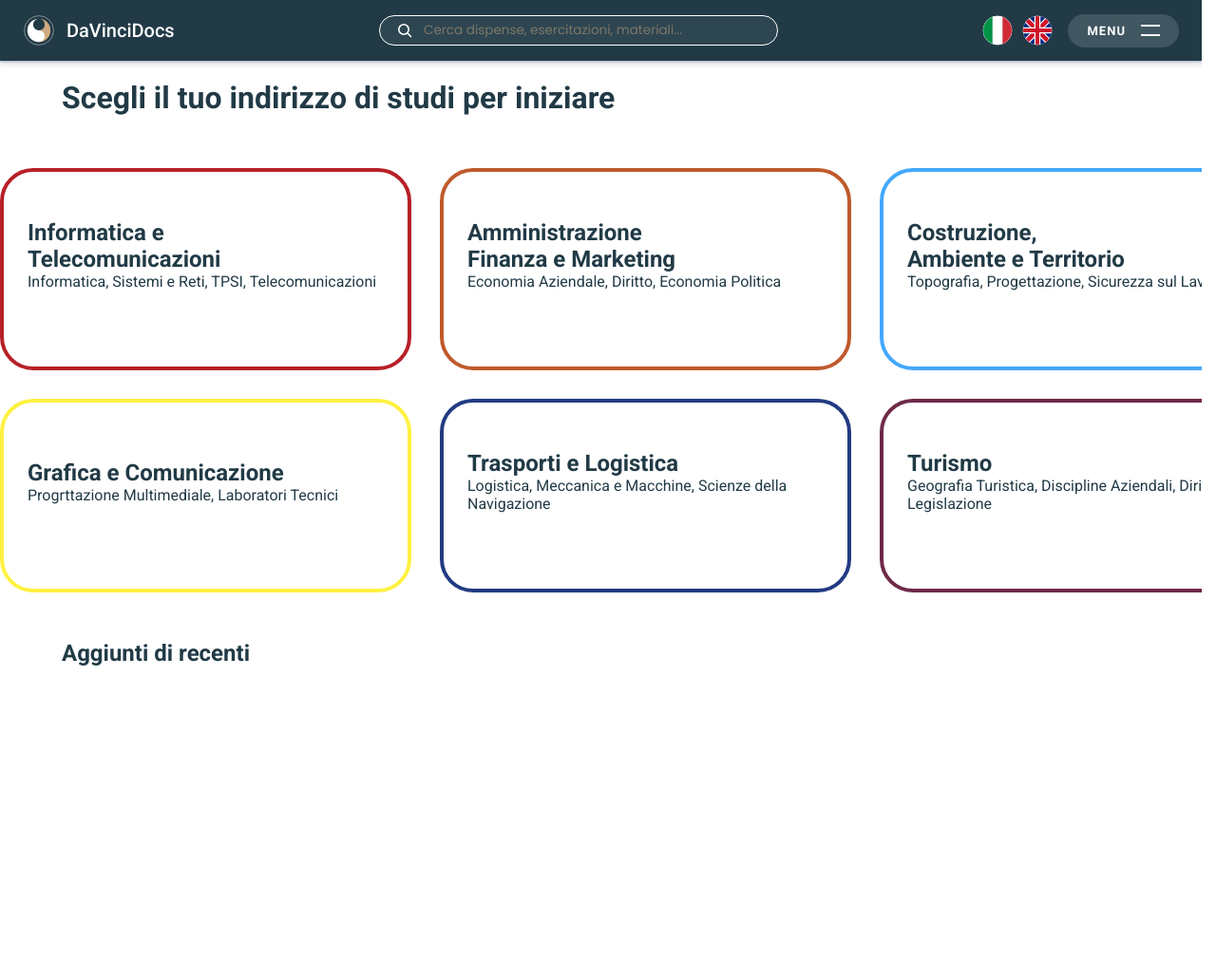
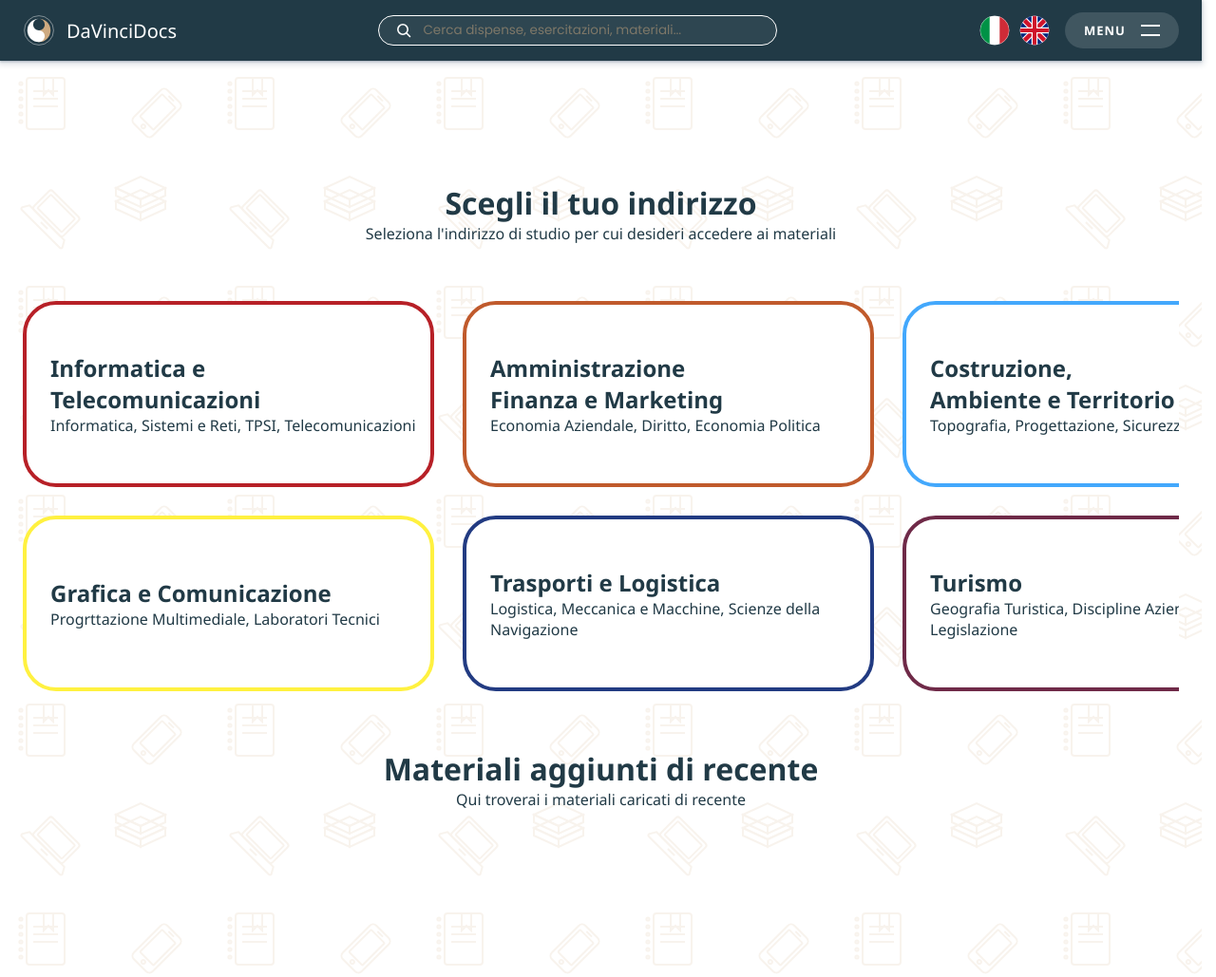
Before and after one commit to Thunder-webdev/DavinciDocs, a PHP site: page /dashboard.html in a window 1280 px wide. Shown: the whole page at 95% size. Before the commit the page ends 701 px from the top, so only its background shows below. Run offline with PHP 8.4, Linux system fonts and the light colour scheme; some web fonts are replaced.

Commit message:
Miglioramento dashboard.html

```diff
--- a/area.html
+++ b/area.html
@@ -18,7 +18,7 @@
 <header class="topbar">
   <a href="home.html" class="brand" aria-label="DaVinciDocs, torna alla home">
     <img src="img/logo.svg" width="34" height="34" alt="">
-    <span>DaVinciDocs</span>
+    <a href="home.html">DaVinciDocs</a>
   </a>
   <div class="search-wrap">
     <div class="search-bar">
--- a/css/style.css
+++ b/css/style.css
@@ -18,11 +18,11 @@
      vista con la barra a una senza (es. elenco -> griglia in area.html) la topbar
      cambierebbe larghezza di qualche pixel. */
 html{ overflow-x:hidden; scrollbar-gutter:stable; scroll-behavior:smooth; }
-body{ margin:0; background:var(--white); color:var(--navy); font-family:'Roboto',sans-serif; display:flex; flex-direction:column; min-height:100vh; }
+body{ margin:0; background:var(--white); color:var(--navy); font-family: 'Segoe UI', Tahoma, Geneva, Verdana, sans-serif; display:flex; flex-direction:column; min-height:100vh; }
 button,input,select,textarea{ font-family:inherit; }
 [hidden]{ display:none !important; }
 a{ text-decoration:none; color:inherit; }
-h1,h2,h3,p{ margin:0; }
+h1,h2,h3,p{ margin:0;}
 
 /* header — Material top app bar: 64dp height, elevation 2, 8dp-grid spacing */
 header.topbar{
@@ -34,7 +34,7 @@ header.topbar{
   flex:0 0 auto;
 }
 .brand{ display:flex; align-items:center; gap:12px; flex:0 0 auto; }
-.brand span{ color:var(--white); font-size:20px; font-weight:500; }
+.brand a{ color:var(--white); font-size:20px; font-weight:500; }
 .topbar-actions{ display:flex; align-items:center; gap:16px; flex:0 0 auto; }
 .search-wrap{ flex:1 1 auto; display:flex; justify-content:center; padding:0 16px; }
 .search-bar{ display:flex; align-items:center; gap:10px; background:rgba(255,255,255,0.06); border:1px solid var(--white); border-radius:100px; padding:3.6px 18px; max-width:420px; width:100%; }
--- a/css/style_dashboard.css
+++ b/css/style_dashboard.css
@@ -18,11 +18,12 @@
      vista con la barra a una senza (es. elenco -> griglia in area.html) la topbar
      cambierebbe larghezza di qualche pixel. */
 html{ overflow-x:hidden; scrollbar-gutter:stable; scroll-behavior:smooth; }
-body{ margin:0; background:var(--white); color:var(--navy); font-family:'Roboto',sans-serif; display:flex; flex-direction:column; min-height:100vh; }
+body{ margin:0; background:var(--white); color:var(--navy); font-family: 'Segoe UI', Tahoma, Geneva, Verdana, sans-serif; display:flex; flex-direction:column; min-height:100vh; }
 button,input,select,textarea{ font-family:inherit; }
 [hidden]{ display:none !important; }
 a{ text-decoration:none; color:inherit; }
-h1,h2,h3,p{ margin:0; }
+h1,h2,h3,p{ margin:0;}
+
 
 /* header — Material top app bar: 64dp height, elevation 2, 8dp-grid spacing */
 header.topbar{
@@ -33,8 +34,9 @@ header.topbar{
      (es. l'elenco di area.html) la topbar si schiaccia sotto i 64px */
   flex:0 0 auto;
 }
+
 .brand{ display:flex; align-items:center; gap:12px; flex:0 0 auto; }
-.brand span{ color:var(--white); font-size:20px; font-weight:500; }
+.brand a{ color:var(--white); font-size:20px; font-weight:500; }
 .topbar-actions{ display:flex; align-items:center; gap:16px; flex:0 0 auto; }
 .search-wrap{ flex:1 1 auto; display:flex; justify-content:center; padding:0 16px; }
 .search-bar{ display:flex; align-items:center; gap:10px; background:rgba(255,255,255,0.06); border:1px solid var(--white); border-radius:100px; padding:3.6px 18px; max-width:420px; width:100%; }
@@ -130,19 +132,21 @@ header.topbar{
 }
 
 .main-content {
-  flex: 1;
-  min-width: 0;
-  display: block;
+  position:relative; overflow:hidden; flex:1 1 auto;
+  display:flex; flex-direction:column; align-items:center; justify-content:center;
+  padding:88px 24px 156px; /* bottom > top: il contenuto centrato sta circa 1cm piu' in alto */
+  background-image:url("../img/hero-pattern.svg");
+  background-repeat:repeat; background-size:220px 220px;
 }
 
-.main-content h1 {
-  padding: 20px 0 35px 65px;
-  flex: 1;
+.header-titles {
+  text-align: center;
+  padding: 40px 0 40px 0;
 }
 
-.main-content p {
-  padding: 0 20px 30px 0;
-  flex: 1;
+.recently-added-titles {
+  text-align: center;
+  padding: 40px 0 20px 0;
 }
 
 .content-section {
--- a/dashboard.html
+++ b/dashboard.html
@@ -14,7 +14,7 @@
 <header class="topbar">
   <div class="brand">
     <img src="img/logo.svg" width="34" height="34" alt="Logo DaVinciDocs">
-    <span>DaVinciDocs</span>
+    <a href="home.html">DaVinciDocs</a>
   </div>
   <div class="search-wrap">
     <div class="search-bar">
@@ -52,7 +52,8 @@
   <main class="main-content">
     <div class="main-header">
       <div class="header-titles">
-        <h1>Scegli il tuo indirizzo di studi per iniziare</h1>
+        <h1>Scegli il tuo indirizzo</h1>
+        <p class="lead">Seleziona l'indirizzo di studio per cui desideri accedere ai materiali</p>
       </div>
     </div>
 
@@ -101,9 +102,18 @@
           </div>
         </a>
 
-        <h1>Aggiunti di recenti</h1>
+      </section>
+    </div>
 
-      </section>
+    <div class="recently-added">
+      <div class="recently-added-titles">
+        <h1>Materiali aggiunti di recente</h2>
+        <p class="lead">Qui troverai i materiali caricati di recente</p>
+      </div>
+
+      <div class="recently-added-grid" id="recentlyAddedGrid">
+        <!-- I materiali aggiunti di recente saranno caricati qui tramite JavaScript -->
+      </div>
     </div>
   </main>
 
--- a/home.html
+++ b/home.html
@@ -14,7 +14,7 @@
 <header class="topbar">
   <div class="brand">
     <img src="img/logo.svg" width="34" height="34" alt="Logo DaVinciDocs">
-    <span>DaVinciDocs</span>
+    <a href="home.html">DaVinciDocs</a>
   </div>
   <div class="search-wrap">
     <div class="search-bar">
@@ -54,7 +54,7 @@
     <p class="lead">La piattaforma dell'ITET Leonardo da Vinci di Milazzo<br>per condividere e ritrovare dispense, esercitazioni e materiali</p>
     <div class="hero-cta">
       <a href="#" class="btn-primary">Accedi</a>
-      <a href="#" class="btn-secondary" id="exploreBtn">Esplora i materiali senza registrarti</a>
+      <a href="dashboard.html" class="btn-secondary" id="exploreBtn">Esplora i materiali senza registrarti</a>
     </div>
     <div class="hero-stats">
       <span id="statMateriali"><b>&ndash;</b> materiali condivisi</span>
```
Also changed, not shown: js/dashboard.js (deleted), js/main_dashboard.js (added).
